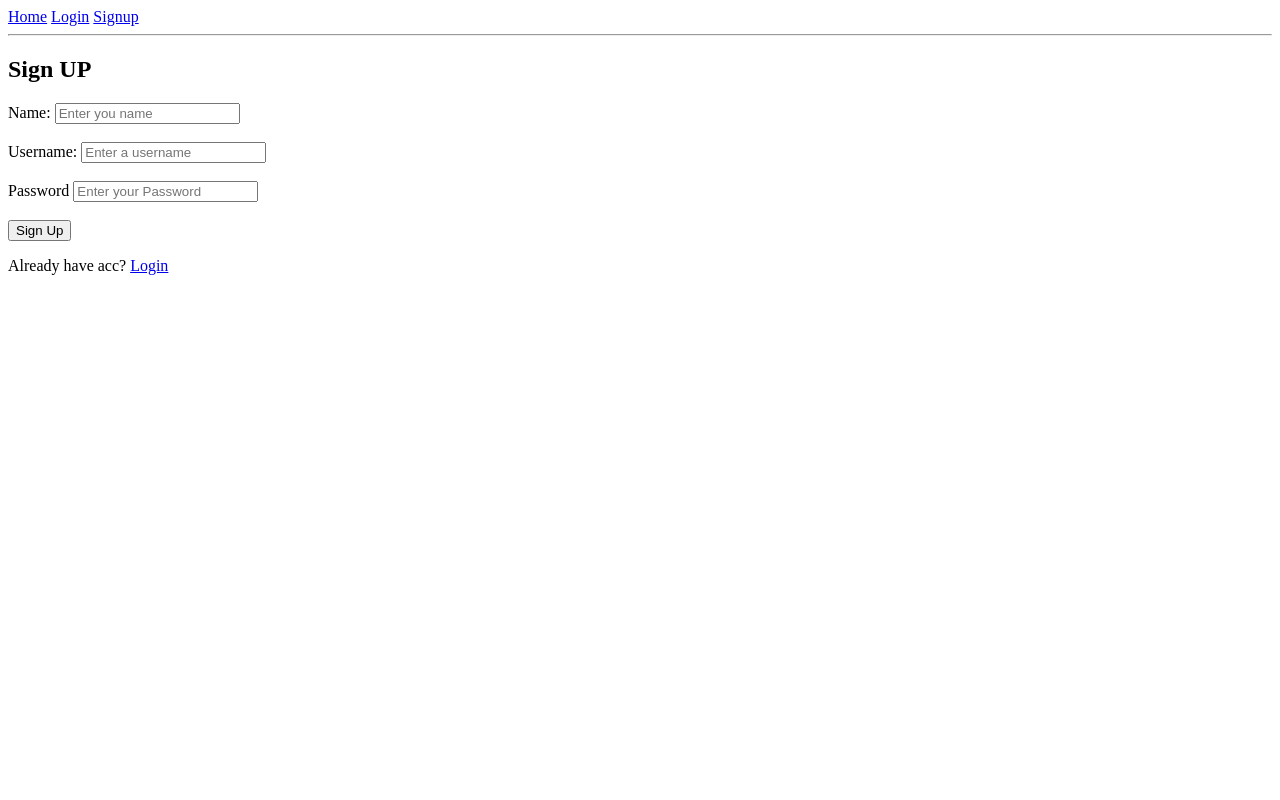
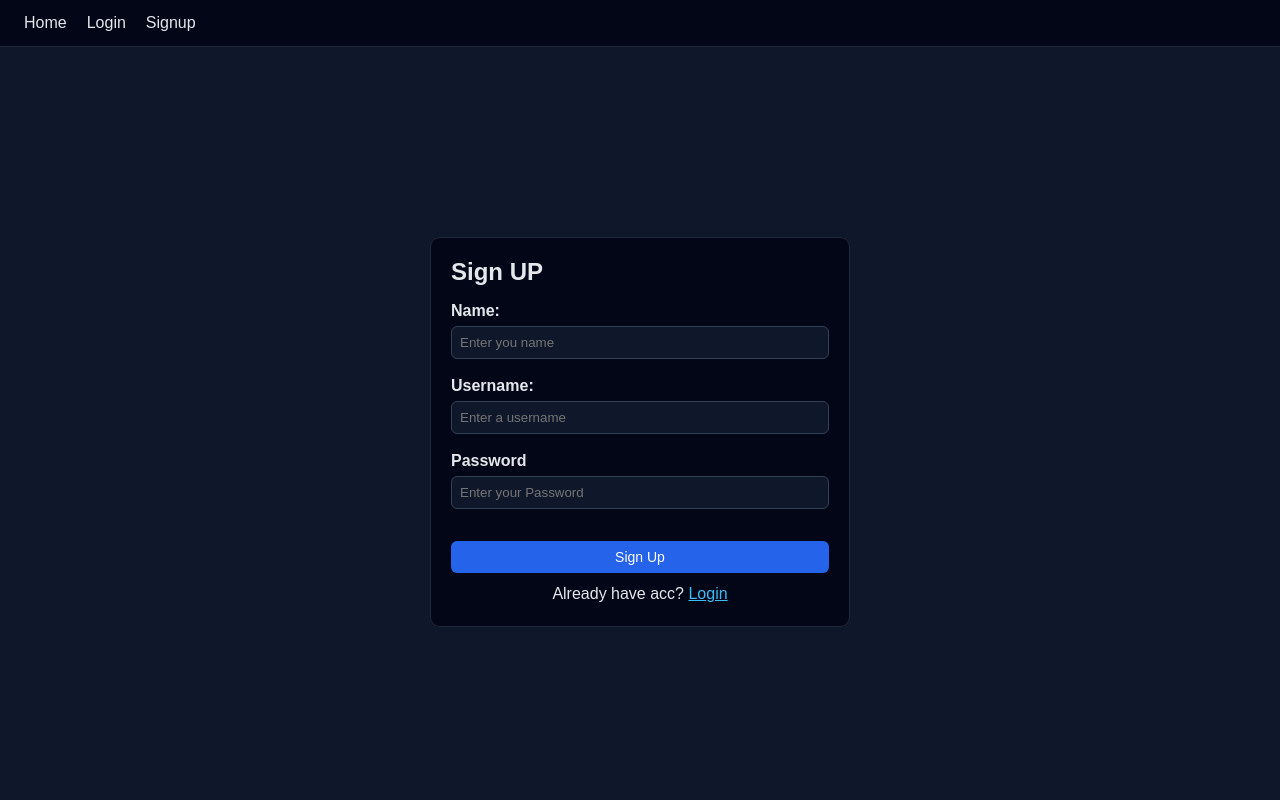
Before and after one commit to Dhyey17/InventorySystem, a Flask app: page /signup in a window 1280 px wide. Run offline with Flask 3, Linux system fonts and the light colour scheme; some libraries are stand-ins or nearby versions.

Commit message:
added css for styling

```diff
--- /dev/null
+++ b/static/style.css
@@ -0,0 +1,185 @@
+/* ---------- Reset & Base ---------- */
+* {
+    box-sizing: border-box;
+    margin: 0;
+    padding: 0;
+    font-family: Arial, Helvetica, sans-serif;
+}
+
+body {
+    background-color: #0f172a;
+    color: #e5e7eb;
+    min-height: 100vh;
+}
+
+/* ---------- Navigation ---------- */
+nav {
+    background-color: #020617;
+    padding: 14px 24px;
+    display: flex;
+    gap: 20px;
+    align-items: center;
+}
+
+nav a {
+    color: #e5e7eb;
+    text-decoration: none;
+    font-weight: 500;
+}
+
+nav a:hover {
+    color: #38bdf8;
+}
+
+hr {
+    border: none;
+    border-top: 1px solid #1e293b;
+}
+
+/* ---------- Page Container ---------- */
+.container {
+    max-width: 1100px;
+    margin: 30px auto;
+    padding: 0 20px;
+}
+
+/* ---------- Headings ---------- */
+h2 {
+    margin-bottom: 16px;
+}
+
+h3 a {
+    color: #38bdf8;
+    text-decoration: none;
+}
+
+h3 a:hover {
+    text-decoration: underline;
+}
+
+/* ---------- Buttons ---------- */
+button {
+    background-color: #2563eb;
+    color: white;
+    border: none;
+    padding: 8px 14px;
+    border-radius: 6px;
+    cursor: pointer;
+    font-size: 14px;
+}
+
+button:hover {
+    background-color: #1d4ed8;
+}
+
+.product-card a:last-child button:hover {
+    background-color: #b91c1c;
+}
+
+/* ---------- Status & Error ---------- */
+.status {
+    margin-bottom: 12px;
+    font-weight: bold;
+}
+
+.error {
+    margin-bottom: 12px;
+    font-weight: bold;
+}
+
+/* ---------- Products / Orders Grid ---------- */
+.products-container,
+.orders-container {
+    display: grid;
+    grid-template-columns: repeat(auto-fill, minmax(260px, 1fr));
+    gap: 20px;
+    margin-top: 20px;
+}
+
+/* ---------- Card ---------- */
+.product-card,
+.order-card {
+    background-color: #020617;
+    border: 1px solid #1e293b;
+    padding: 16px;
+    border-radius: 10px;
+}
+
+.product-card p,
+.order-card p {
+    margin: 6px 0;
+}
+
+.product-card button {
+    margin-top: 10px;
+    margin-right: 6px;
+}
+
+/* ---------- Forms ---------- */
+form {
+    max-width: 420px;
+    background-color: #020617;
+    padding: 20px;
+    border-radius: 10px;
+    border: 1px solid #1e293b;
+}
+
+label {
+    font-weight: 600;
+}
+
+input {
+    width: 100%;
+    padding: 8px;
+    margin-top: 6px;
+    border-radius: 6px;
+    border: 1px solid #334155;
+    background-color: #0f172a;
+    color: #e5e7eb;
+}
+
+input:focus {
+    outline: none;
+    border-color: #38bdf8;
+}
+
+form button {
+    margin-top: 14px;
+    width: 100%;
+}
+
+/* ---------- Links ---------- */
+a {
+    color: #38bdf8;
+}
+
+a:hover {
+    text-decoration: underline;
+}
+
+/* ---------- Utility ---------- */
+p {
+    line-height: 1.4;
+}
+
+/* ---------- Centered Auth & Form Pages ---------- */
+.container {
+    min-height: calc(100vh - 90px); /* navbar height compensation */
+    display: flex;
+    justify-content: center;
+    align-items: center;
+}
+
+/* Form wrapper alignment */
+.container > form,
+.container > div > form {
+    width: 100%;
+    max-width: 420px;
+}
+
+
+/* Optional: links under forms */
+.auth {
+    text-align: center;
+    margin-top: 10px;
+}
--- a/templates/base.html
+++ b/templates/base.html
@@ -3,6 +3,7 @@
 <head>
     <meta charset="UTF-8">
     <title>{% block title %}Inventory Management{% endblock %}</title>
+<link rel="stylesheet" href="{{ url_for('static', filename='style.css') }}">
 </head>
 
 <body>
--- a/templates/login.html
+++ b/templates/login.html
@@ -2,7 +2,6 @@
 {% block title %}Login{% endblock %}
 
 {% block content %}
-    <h2><strong>Login</strong></h2>
     {% if error %}
         <div class="error">
             <p style="color: red">
@@ -12,13 +11,14 @@
     {% endif %}
 
     <form method="post">
+        <h2><strong>Login</strong></h2>
         <label>Username:</label>
         <input name="username" type="text" required><br><br>
         <label>Password</label>
         <input name="password" type="password" required><br><br>
         <button type="submit">Login</button>
         <br>
-        <p>
+        <p class="auth">
             Don't have an acc? <a href="{{ url_for('signup') }}">Sign Up</a>
         </p>
     </form>
--- a/templates/signup.html
+++ b/templates/signup.html
@@ -3,14 +3,14 @@
 
 
 {% block content %}
-    <h2><strong> Sign UP </strong></h2>
-    {% if error%}
+    {% if error %}
         <div class="error" style="color: red">
             <p>{{ error }}</p>
         </div>
     {% endif %}
 
     <form method="POST">
+        <h2><strong> Sign UP </strong></h2>
         <label>Name:</label>
         <input name="name" placeholder="Enter you name" type="text" required><br><br>
         <label>Username:</label>
@@ -19,7 +19,7 @@
         <input name="password" type="password" placeholder="Enter your Password" required><br><br>
         <button type="submit">Sign Up</button>
         <br>
-        <p>
+        <p class="auth">
             Already have acc? <a href="{{ url_for('login') }}">Login</a>
         </p>
     </form>
```
